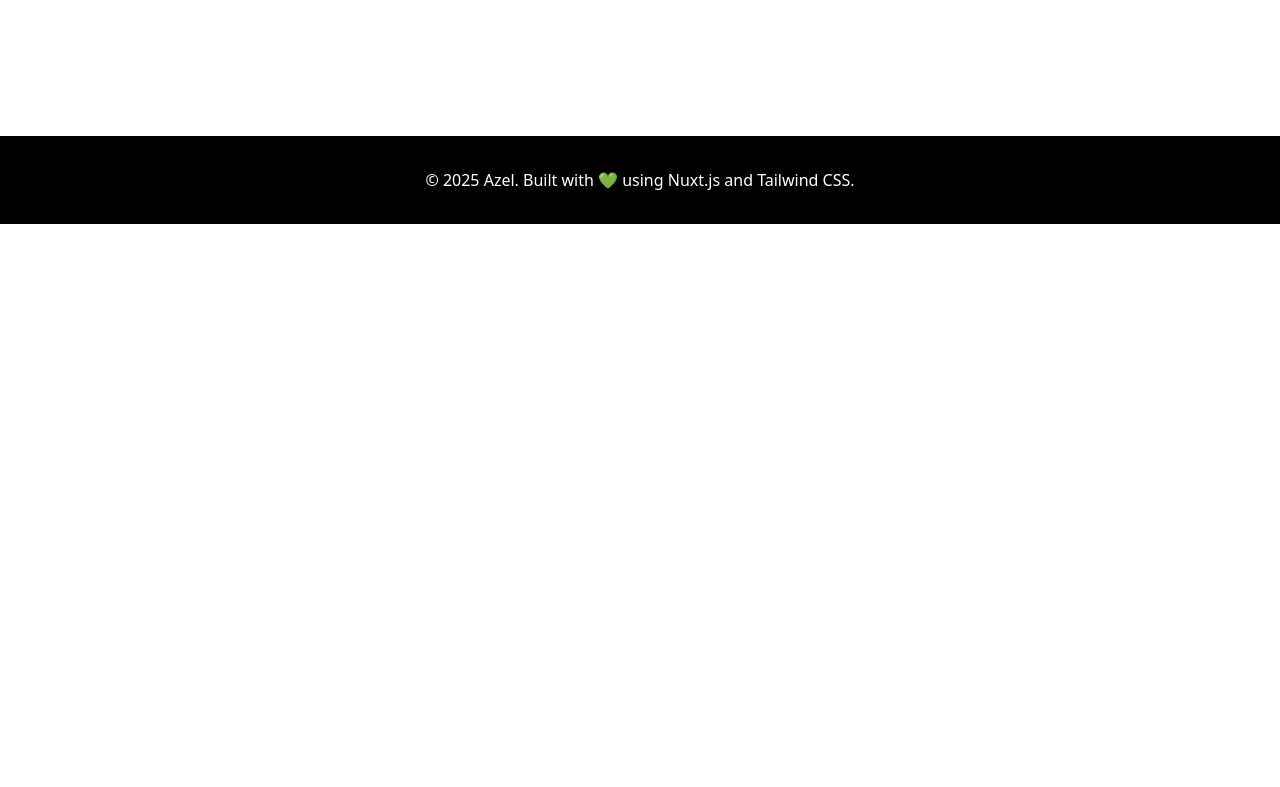
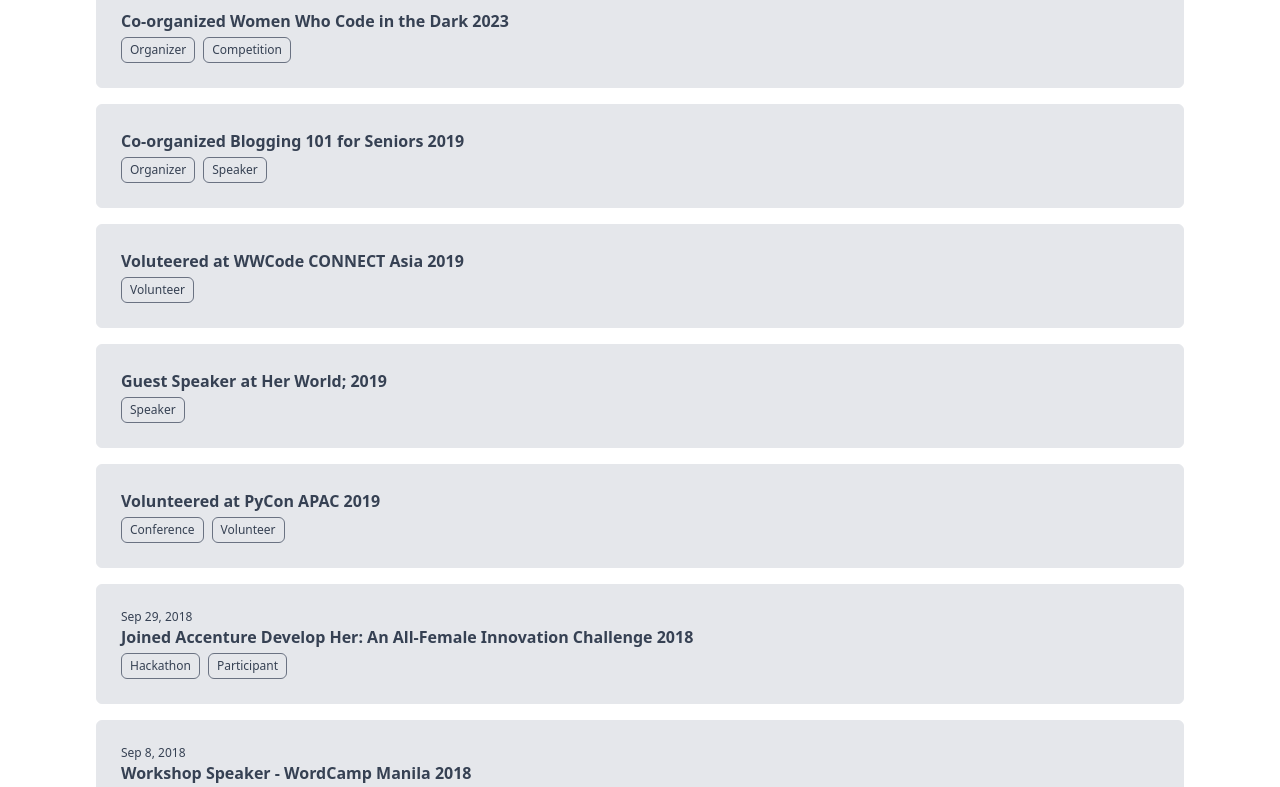
Before and after one commit to azelalynetan/portfolio, a Nuxt app: page /blog in a window 1280 px wide. Shown: the part 1260-2047 px from the top of the page. Before the commit the page ends 1484 px from the top, so only its background shows below. Built offline with nearby package versions, Linux system fonts and the light colour scheme.

Commit message:
Update blog page

```diff
--- a/app/components/blog/MyActivities.vue
+++ b/app/components/blog/MyActivities.vue
@@ -1,10 +1,86 @@
 <template>
-  <section class="mb-24">
+  <section id="activities" class="mb-24">
     <article class="mb-6">
       <header class="text-center sm:text-left">
         <h2 class="text-xl text-gray-700 font-bold mb-2">My activities ✨</h2>
         <p class="text-gray-700">Stories and experiences from my tech journey — the things I do outside of code.</p>
       </header>
     </article>
+    <article>
+      <ul class="flex flex-col gap-4">
+        <li v-for="(item, index) in posts" :key="index"
+          class="border border-gray-200 bg-gray-200 p-6 rounded-md shadow-m hover:shadow-xl group"
+        >
+          <article class="text-gray-700 group-hover:text-gray-900">
+            <component
+              :is="item.link ? 'a' : 'div'"
+              :href="item.link || undefined" target="_blank" rel="noopener noreferrer"
+            >
+              <div class="text-xs text-500">
+                <span>{{item.date}}</span>
+              </div>
+              <h3 class="font-semibold text-md mb-1">
+                {{ item.title }}
+              </h3>
+              <div class="flex flex-col sm:flex-row sm:gap-2 text-sm">
+                <div v-if="item.tags && item.tags.length > 0" class="flex flex-wrap gap-2">
+                  <span
+                    v-for="tag in item.tags" :key="tag"
+                    class="rounded-md px-2 py-1 border border-gray-500 bg-gray-200 text-xs"
+                  >{{ tag }}</span>
+                </div>
+              </div>
+            </component>
+          </article>
+        </li>
+      </ul>
+    </article>
   </section>
 </template>
+<script setup>
+
+const posts = [
+  {
+    title: "Co-organized Women Who Code in the Dark 2023",
+    description: "Aug 12, 2023",
+    tags: ["Organizer", "Competition"],
+    link: "https://devbits.ph/azelalynetan/highlights/coorganized-women-who-code-in-the-dark-jc1m"
+  },
+  {
+    title: "Co-organized Blogging 101 for Seniors 2019",
+    description: "Sep 14, 2019",
+    tags: ["Organizer", "Speaker"],
+    link: ""
+  },
+  {
+    title: "Voluteered at WWCode CONNECT Asia 2019",
+    description: "Aug 31, 2019",
+    tags: ["Volunteer"],
+    link: ""
+  },
+  {
+    title: "Guest Speaker at Her World; 2019",
+    description: "Apr 27, 2019",
+    tags: ["Speaker"],
+    link: ""
+  },
+  {
+    title: "Volunteered at PyCon APAC 2019",
+    description: "Feb 23, 2019",
+    tags: ["Conference", "Volunteer"],
+    link: ""
+  },
+  {
+    title: "Joined Accenture Develop Her: An All-Female Innovation Challenge 2018",
+    date: "Sep 29, 2018",
+    tags: ["Hackathon", "Participant"],
+    link: ""
+  },
+  {
+    title: "Workshop Speaker - WordCamp Manila 2018",
+    date: "Sep 8, 2018",
+    tags: ["Speaker"],
+    link: ""
+  },
+]
+</script>
--- a/app/components/blog/MyTechPosts.vue
+++ b/app/components/blog/MyTechPosts.vue
@@ -1,5 +1,5 @@
 <template>
-  <section class="mb-24">
+  <section id="posts" class="mb-24">
     <article class="mb-6">
       <header class="text-center sm:text-left">
         <h2 class="text-xl text-gray-700 font-bold mb-2">My Tech Posts 💻</h2>
--- a/nuxt.config.ts
+++ b/nuxt.config.ts
@@ -5,7 +5,9 @@
   compatibilityDate: '2025-07-15',
   devtools: { enabled: true },
   css: ['~/assets/css/main.css'],
-  modules: ['@nuxt/icon'],
+  modules: [
+    '@nuxt/icon'
+  ],
 
   plugins: [
     { src: '~/plugins/aos.client', mode: 'client' }
```
Also changed, not shown: 1 other file (tests, documents, lock files or other folders).
